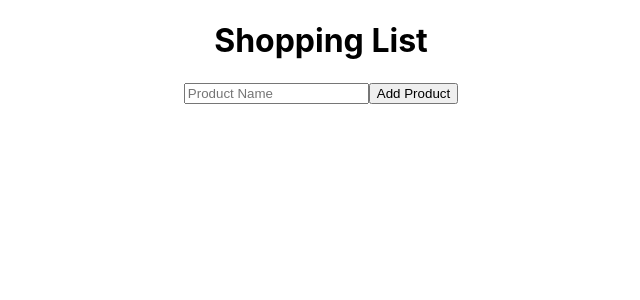
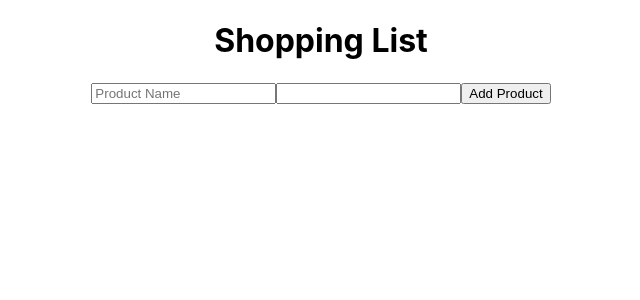
Before and after one commit to omtmana/shopping-app, a React (Create React App) app: page / in a window 1280 px wide. Shown: the top 300 px of the page, without its empty margins (319-959 px from the left). Built offline with nearby package versions, Linux system fonts and the light colour scheme.

Commit message:
quantity useRef to update quantity

```diff
--- a/src/App.tsx
+++ b/src/App.tsx
@@ -16,10 +16,10 @@
 function App() {
    const [items, setItems] = useState<Item[]>([])
 
-   const addItem = (product: string) => {
+   const addItem = (product: string, quantity: number) => {
     console.log("Made to app component")
     console.log(product)
-    setItems([...items, {id: getId(), product, quantity: 1 }])
+    setItems([...items, {id: getId(), product, quantity}])
    }
     //  const items = [
     //    {
--- a/src/components/ShoppingListForm.tsx
+++ b/src/components/ShoppingListForm.tsx
@@ -1,14 +1,16 @@
 import React, { useRef } from "react";
 
 interface ShoppingListFormProps {
-  onAddItem: (item: string) => void;
+  onAddItem: (item: string, quantity: number) => void;
 }
 
 
 function ShoppingListForm({
   onAddItem
 }: ShoppingListFormProps): JSX.Element {
-  const inputRef = useRef<HTMLInputElement>(null);
+
+  const productInputRef = useRef<HTMLInputElement>(null);
+  const quantityInputRef = useRef<HTMLInputElement>(null)
   // const handleSubmit = (e : React.FormEvent) => {
   //    e.preventDefault()
   //    console.log("Submitted!!!")
@@ -16,15 +18,18 @@
   function handleSubmit(e: React.FormEvent) {
     e.preventDefault();
    //  console.log(inputRef.current?.value);
-   const newProduct = inputRef.current!.value
-   onAddItem(newProduct)
-   inputRef.current!.value = ""
+   const newProduct = productInputRef.current!.value
+   const newQuantity = parseInt(quantityInputRef.current!.value)
+   onAddItem(newProduct, newQuantity)
+   productInputRef.current!.value = ""
+   quantityInputRef.current!.value = "1"
   }
 
   return (
     <div>
       <form onSubmit={handleSubmit}>
-        <input type="text" placeholder="Product Name" ref={inputRef} />
+        <input type="text" placeholder="Product Name" ref={productInputRef} />
+        <input type="number" min={0} ref={quantityInputRef}/>
         <button type="submit"> Add Product</button>
       </form>
     </div>
```
